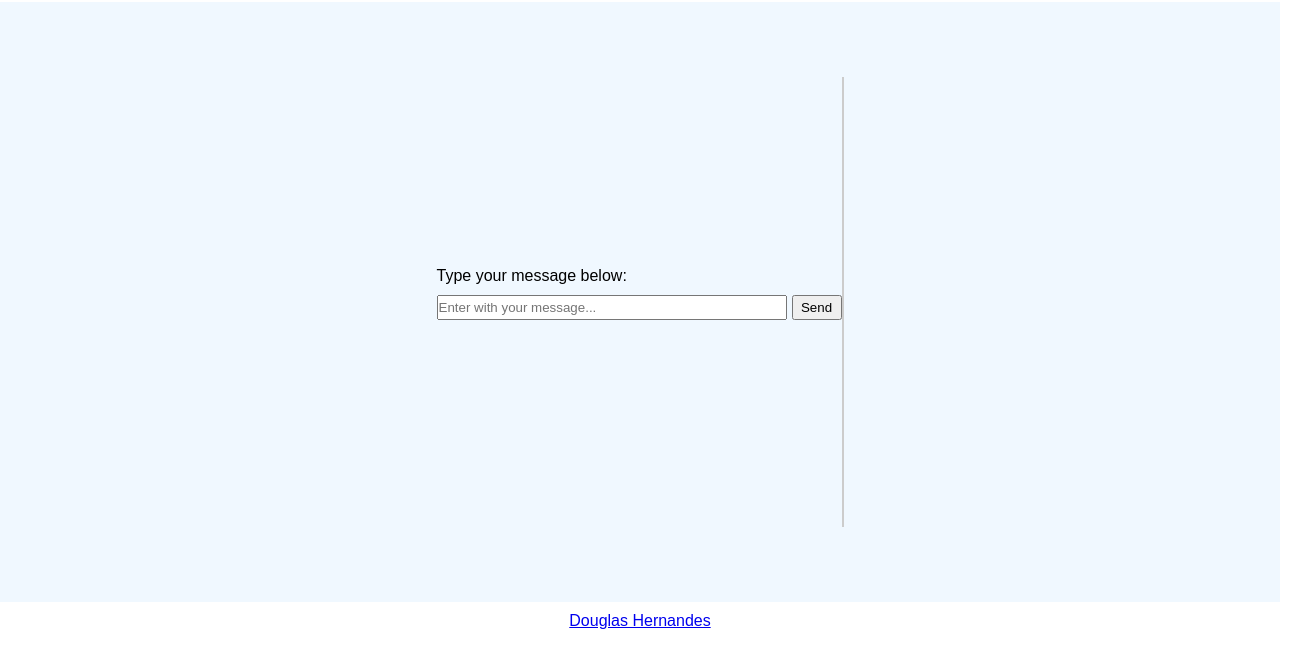
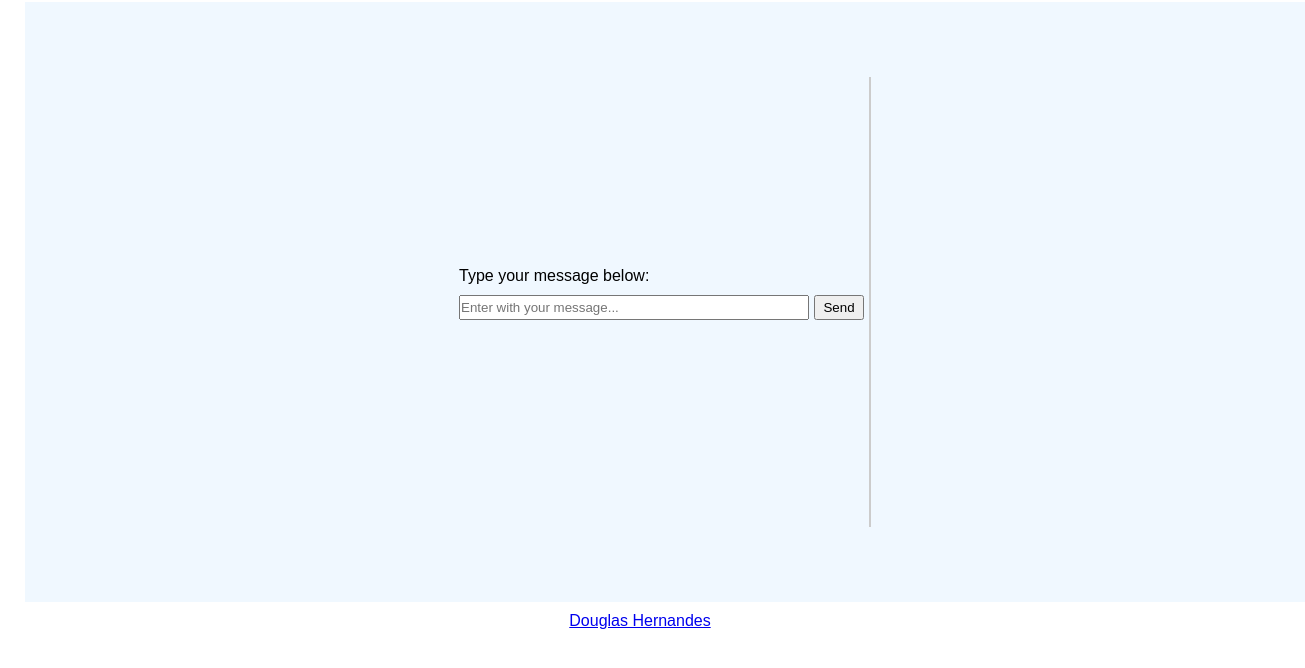
Before and after one commit to hernandesdoug/chat-app, a plain HTML site: page index.html in a window 1280 px wide. Shown: the part 108-776 px from the top of the page, 1305 px wide, since content can reach past the window. Drawn offline with Linux system fonts and the light colour scheme.

Commit message:
ajuste estilo main chat

```diff
--- a/css/styles.css
+++ b/css/styles.css
@@ -44,6 +44,7 @@ main {
     justify-content: center;
     align-items: center;
     background-color: aliceblue;
+    margin-left: 25px;
 }
 
 #lbl-input {
@@ -75,6 +76,8 @@ button {
     border: 1px solid #ccc;
     height: 450px;
     background: #f9f9f9;
+    overflow-y: scroll;
+    margin-left: 5px;
 }
 
 footer {
--- a/js/app.js
+++ b/js/app.js
@@ -1,3 +1,6 @@
+function sendMessage () {
+
+}
 document.addEventListener("DOMContentLoaded", function() {
 
 });
```
